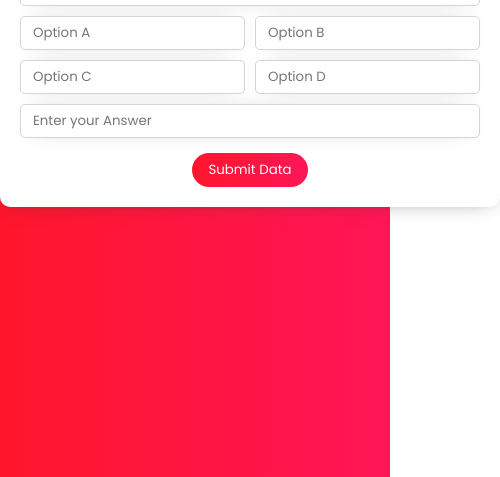
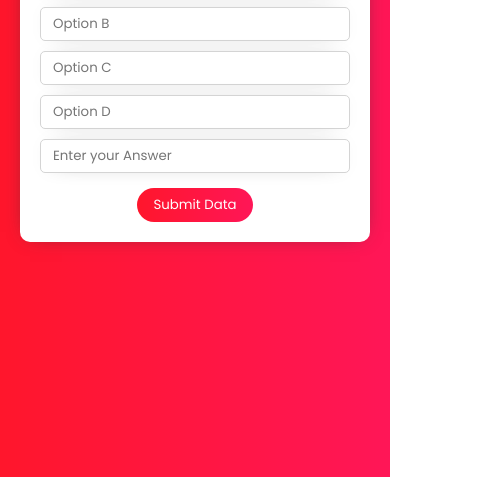
Before and after one commit to pawanpratapweb/quizappapi, a website: page public/admin/index.html in a window 390 px wide. Shown: the part 367-844 px from the top of the page, 500 px wide, since content can reach past the window. Drawn offline with Linux system fonts and the light colour scheme.

Commit message:
Update style.css

```diff
--- a/public/admin/style.css
+++ b/public/admin/style.css
@@ -48,10 +48,9 @@ h1 {font-family: poppins bold; margin-bottom: 10px; text-align: center;}
 	width: 100%;
 	display: grid;
 	grid-template-rows: 1fr 1fr;
-	grid-template-columns: 50% 50%;
+	grid-template-columns: 1fr 1fr;
 	grid-gap: 10px;
 	margin-bottom: 10px;
-	padding-right: 10px;
 }
 
 [placeholder="Enter your Answer"]{ width: 100%; margin-bottom: 15px }
@@ -66,3 +65,17 @@ h1 {font-family: poppins bold; margin-bottom: 10px; text-align: center;}
   margin-bottom: 10px;
   color: white;
 }
+
+
+@media(max-width:500px){
+	html{font-size: 62.5%;}
+	.mainContainer{ padding: 20px; }
+	.chldContainer {
+		width: 100%;
+	}
+	.chldContainer div{
+		display: flex;
+		flex-direction: column;
+		padding-right: 0;
+	}
+}
```
